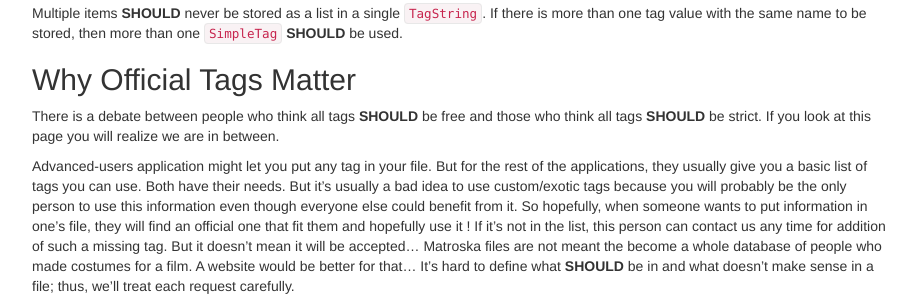
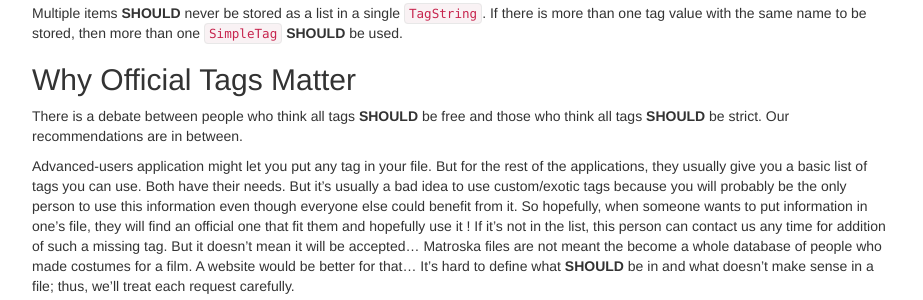
Before and after one commit to ietf-wg-cellar/matroska-specification, a Jekyll site: the page built from tagging.md, in a window 1280 px wide and 900 px high, scrolled down 1249 px. Shown: the part 152-452 px from the top of the window, without its empty margins (273-1196 px from the left). Built offline with Jekyll 4.4.1, drawn with Linux system fonts in a browser that asks for light colours; our own code applies the rules of GitHub Pages for plain Markdown files.

Commit message:
rephrase "this page"

```diff
--- a/tagging.md
+++ b/tagging.md
@@ -79,7 +79,7 @@
 ## Why Official Tags Matter
 
 There is a debate between people who think all tags **SHOULD** be free and those who think
-all tags **SHOULD** be strict. If you look at this page you will realize we are in between.
+all tags **SHOULD** be strict. Our recommendations are in between.
 
 Advanced-users application might let you put any tag in your file. But for the rest of
 the applications, they usually give you a basic list of tags you can use. Both have their
```
